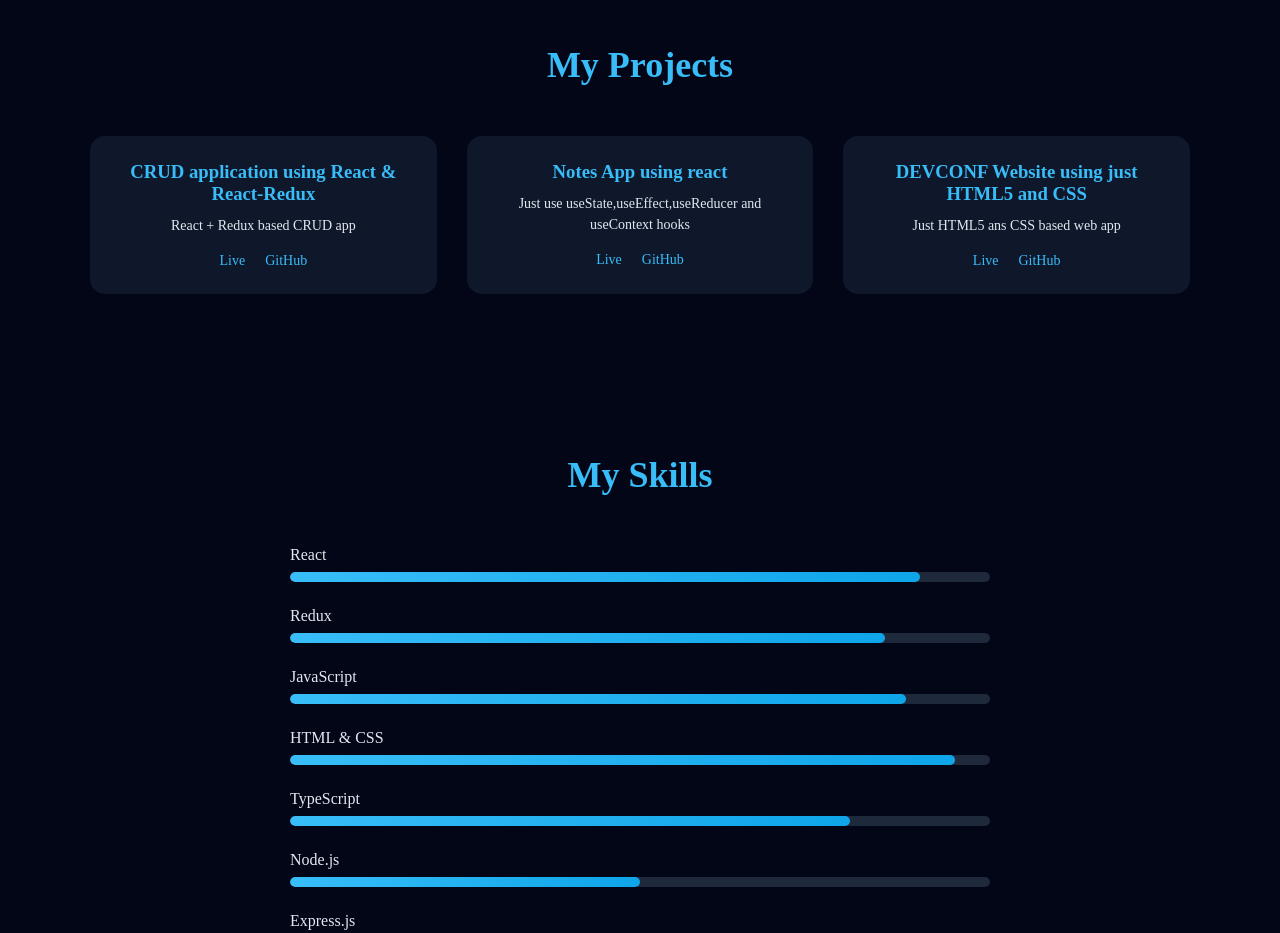
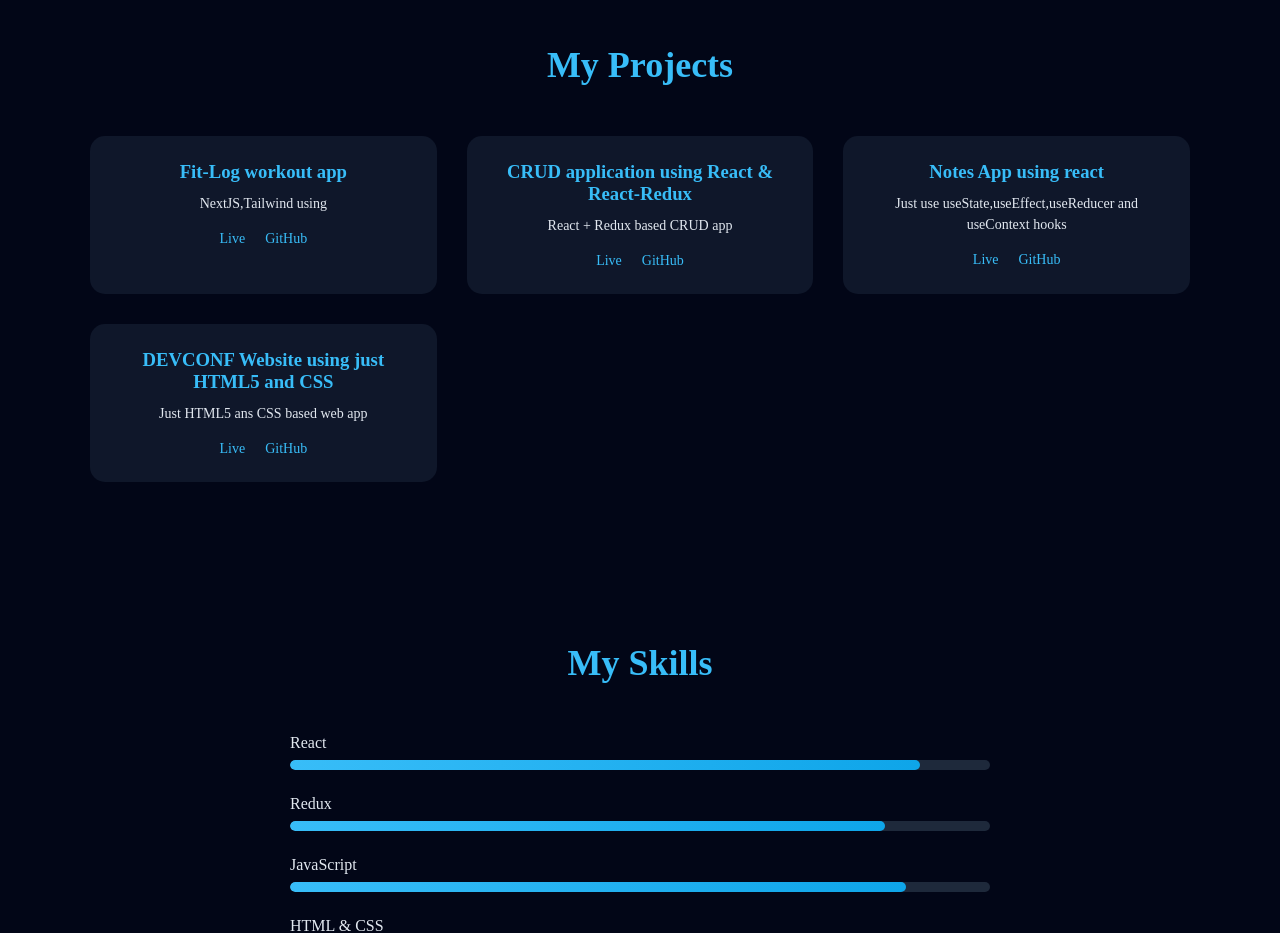
Before and after one commit to ayon6237/My_Portfolio, a React (Create React App) app: page / in a window 1280 px wide. Shown: the part 900-1833 px from the top of the page. Built offline with nearby package versions, Linux system fonts and the light colour scheme.

Commit message:
Update Projects.jsx

```diff
--- a/src/Components/Projects.jsx
+++ b/src/Components/Projects.jsx
@@ -7,6 +7,15 @@ const Projects = () => {
   <h2>My Projects</h2>
 
   <div className="projects-container">
+
+        <div className="project-card">
+      <h3>Fit-Log workout app</h3>
+      <p>NextJS,Tailwind using</p>
+      <div className="project-links">
+        <a target="_blank" rel="noopener noreferrer" href="https://fit-log-omega-two.vercel.app/">Live</a>
+        <a target="_blank" rel="noopener noreferrer" href="https://github.com/ayon6237/Fit-Log">GitHub</a>
+      </div>
+    </div>
 
     <div className="project-card">
       <h3>CRUD application using React & React-Redux</h3>
```
